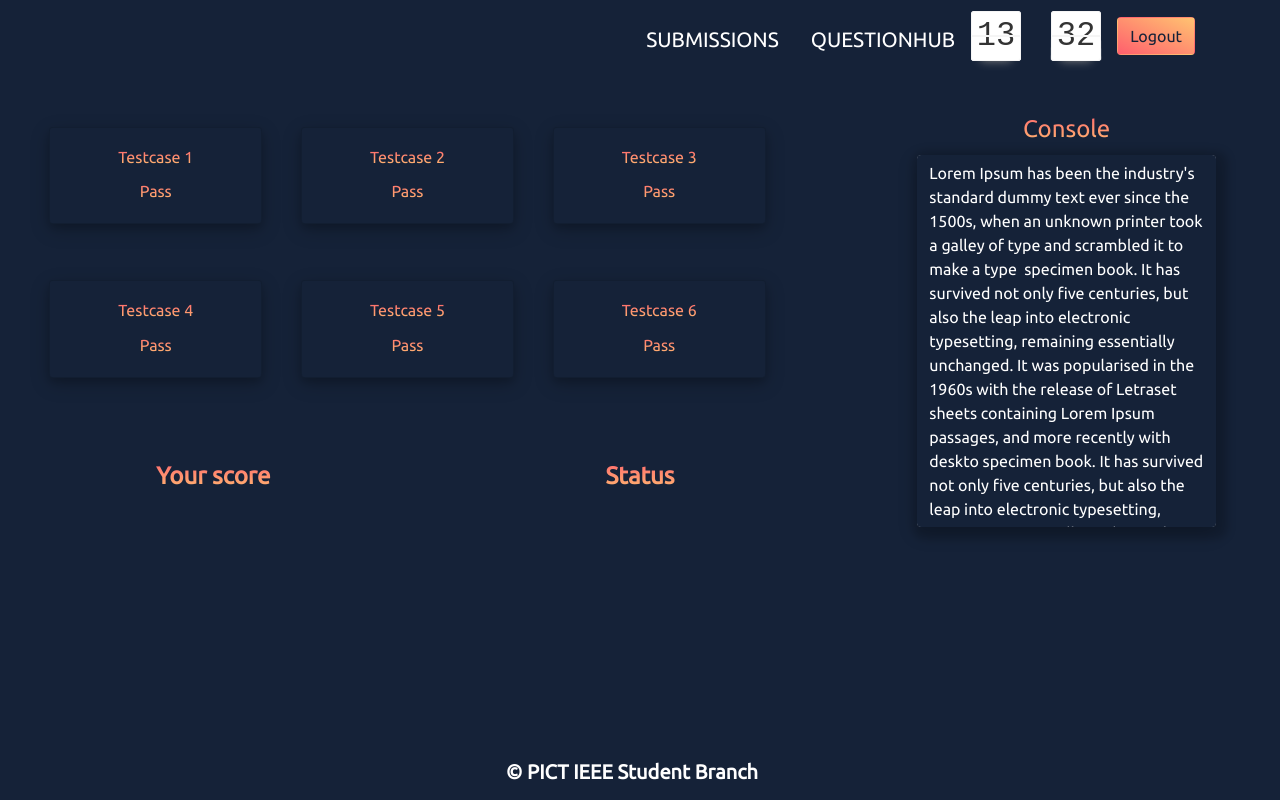
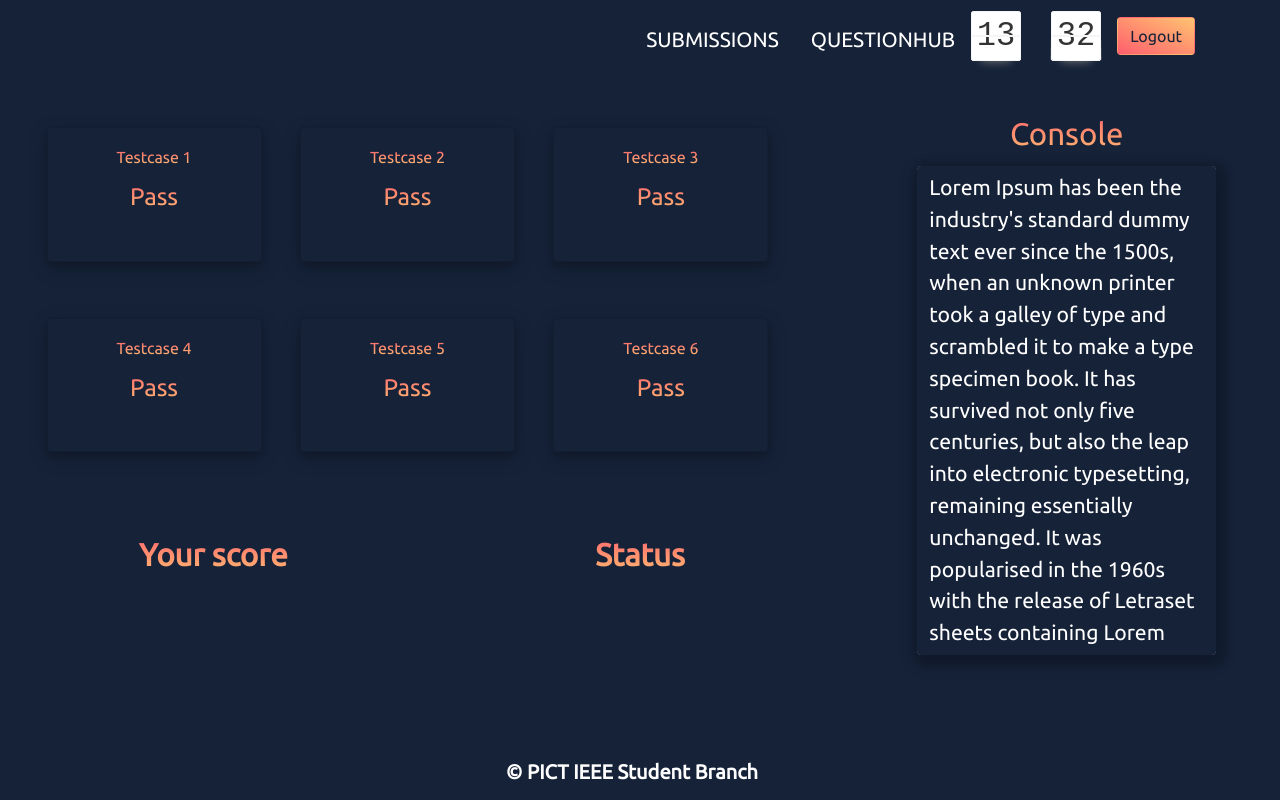
Before and after one commit to meghadandapat/CTD-RC2-Frontend, a React (Create React App) app: page /testcases in a window 1280 px wide. Built offline with nearby package versions, Linux system fonts and the light colour scheme; a web font is replaced by a local one.

Commit message:
Changes made to TestCases

```diff
--- a/src/components/Testcase/Testcase.css
+++ b/src/components/Testcase/Testcase.css
@@ -8,10 +8,12 @@
 .console-label{
   width: 100%;
   margin-top: 5vh;
-  font-size: 1.5rem;
+  /* font-size: 1.5rem; */
+  font-size: 3.9vh;
 }
 .scoreandstatus{
-    font-size: 1.5rem;
+    /* font-size: 1.5rem; */
+    font-size: 3.9vh;
     font-weight: bold;
     margin-top: 10vh;
 
@@ -29,7 +31,8 @@
     -moz-box-shadow: none;
     box-shadow: none;
     resize: none;
-
+    width: 23.3vw;
+    font-size: 2.65vh;
 }
 .console:focus {
     border: none !important;
--- a/src/components/Testcase/TestcaseCard.css
+++ b/src/components/Testcase/TestcaseCard.css
@@ -1,10 +1,12 @@
 
  .card-preview{
-    width: 25%;
+    width: 16.8vw;
+    height: 16.8vh;
     margin-right: 3vw;
     margin-top: 7vh;
     box-shadow: 0 4px 8px 0 rgba(0, 0, 0, 0.16), 0 6px 20px 0 rgba(0, 0, 0, 0.2);
     background-image: linear-gradient(to top right, #152238 0%, #152238 100%);
+
  }
  .card-heading, .card-status{
     text-align: center;
@@ -12,6 +14,7 @@
     -webkit-background-clip: text;
     background-clip: text;
     -webkit-text-fill-color:transparent;
+    font-size: 3vh;
  }
   .card-preview:hover {
     box-shadow: 1px 3px 5px rgba(0,0,0,0.1);
```
